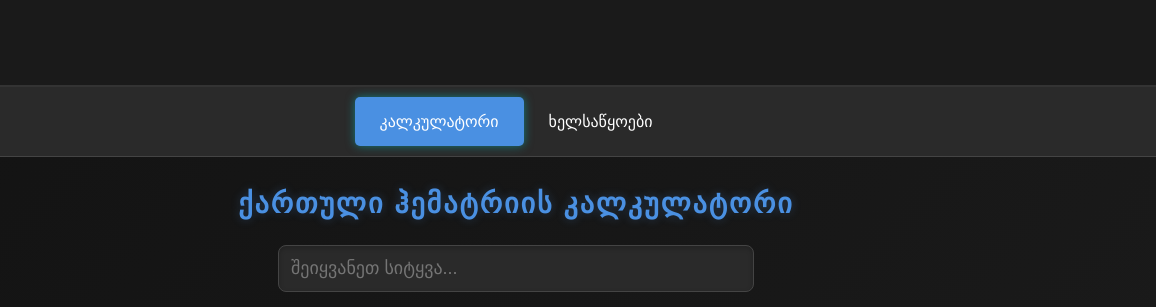
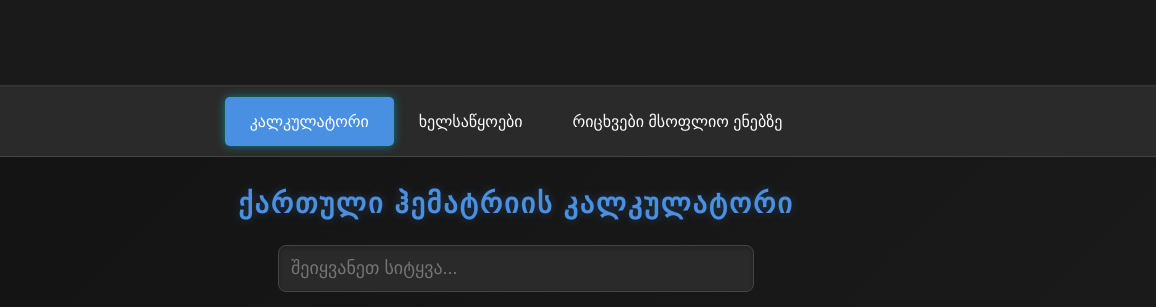
Before and after one commit to tsotnekverselava/hematria, a plain HTML site: page index.html in a window 1280 px wide. Shown: the part 119-426 px from the top of the page, 124-1280 px from the left. Drawn offline with Linux system fonts and the light colour scheme.

Commit message:
Update index.html

```diff
--- a/index.html
+++ b/index.html
@@ -756,6 +756,7 @@
                     <a href="text-frequency-analysis.html">ტექსტის სიხშირული ანალიზი</a>
                 </div>
             </li>
+            <li><a href="world-numbers.html">რიცხვები მსოფლიო ენებზე</a></li> <!-- ახალი გრაფა -->
         </ul>
     </div>
 
```
